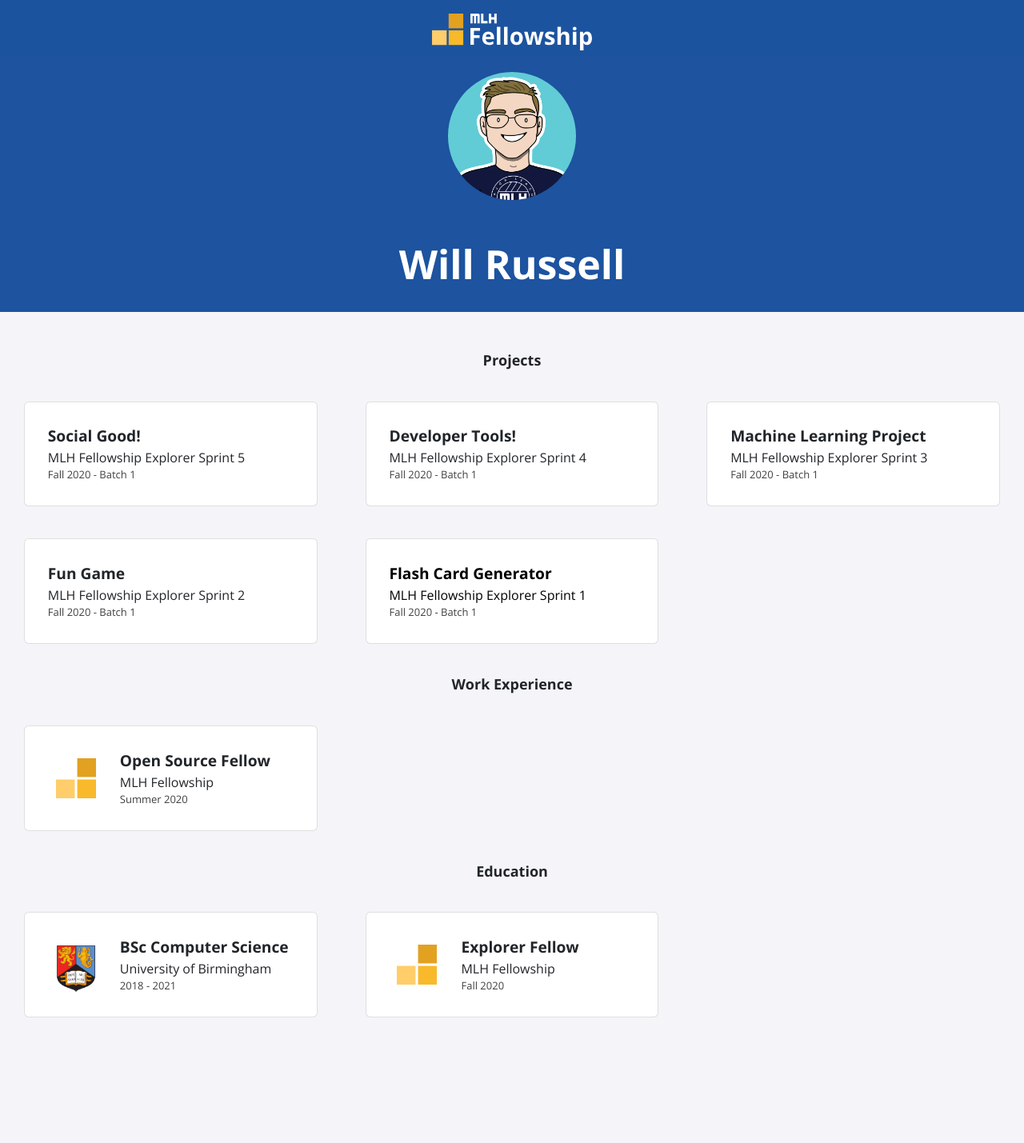
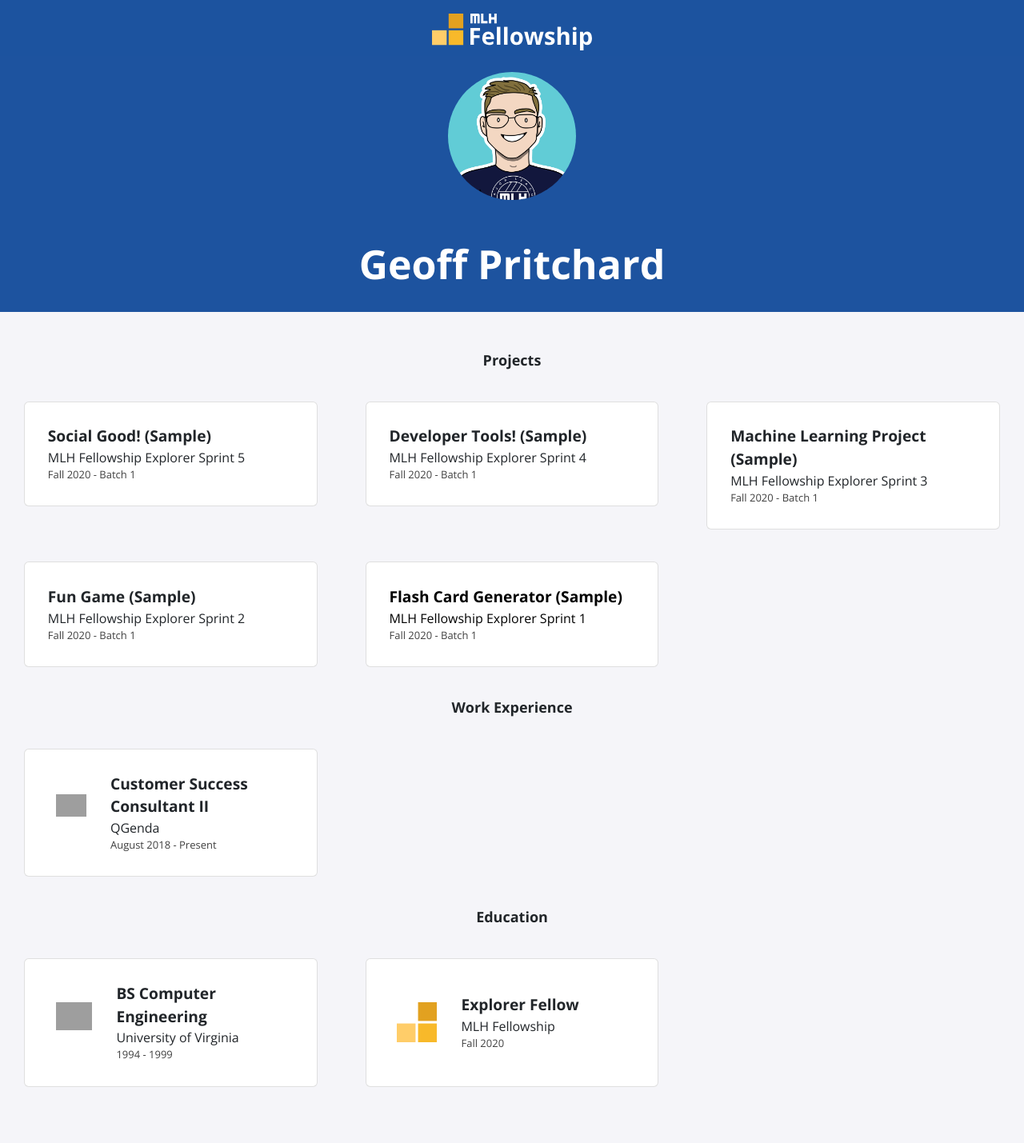
Before and after one commit to gpritchard/gpritchard.github.io, a Jekyll site: the page built from index.html, in a window 1280 px wide. Shown: the whole page at 80% size. Built offline with Jekyll 4.4.1, drawn with Linux system fonts in a browser that asks for light colours; nearby versions of some CDN libraries; before the commit the page ends 1342 px from its top, so only the background shows below that; grey boxes are pictures that could not be loaded.

Commit message:
First changes. Customized to my experience and projects.

```diff
--- a/_config.yml
+++ b/_config.yml
@@ -1,13 +1,11 @@
-title: "Will Russell"
-email: fellowship@mlh.io
+title: "Geoff Pritchard"
+email:
 description: >- # this means to ignore newlines until "baseurl:"
-  Write an awesome description for your new site here. You can edit this
-  line in _config.yml. It will appear in your document head meta (for
-  Google search results) and in your feed.xml site description.
+  Learning from scratch. Starting my Act II as an On Deck No-Code Fellow
 baseurl: "/"
-url: "/portfolio-template"
-twitter_username: mlhacks
-github_username:  mlh-fellowship
+url: "/gpritchard"
+twitter_username: GeoffPritchard
+github_username:
 
 sass:
   sass_dir: _sass
--- a/_data/education.yml
+++ b/_data/education.yml
@@ -1,7 +1,7 @@
-- course: BSc Computer Science
-  institute: University of Birmingham
-  dates: 2018 - 2021
-  logo: uob.png
+- course: BS Computer Engineering
+  institute: University of Virginia
+  dates: 1994 - 1999
+  logo:
 
 - course: Explorer Fellow
   institute: MLH Fellowship
--- a/_data/experience.yml
+++ b/_data/experience.yml
@@ -1,4 +1,4 @@
-- role: Open Source Fellow
-  company: MLH Fellowship
-  dates: Summer 2020
-  logo: fellowship.svg
+- role: Customer Success Consultant II
+  company: QGenda
+  dates: August 2018 - Present
+  logo:
--- a/_data/projects.yml
+++ b/_data/projects.yml
@@ -1,20 +1,20 @@
-- title: Social Good!
+- title: Social Good! (Sample)
   event: MLH Fellowship Explorer Sprint 5
   date: Fall 2020 - Batch 1
 
-- title: Developer Tools!
+- title: Developer Tools! (Sample)
   event: MLH Fellowship Explorer Sprint 4
   date: Fall 2020 - Batch 1
 
-- title: Machine Learning Project
+- title: Machine Learning Project (Sample)
   event: MLH Fellowship Explorer Sprint 3
   date: Fall 2020 - Batch 1
 
-- title: Fun Game
+- title: Fun Game (Sample)
   event: MLH Fellowship Explorer Sprint 2
   date: Fall 2020 - Batch 1
 
-- title: Flash Card Generator
+- title: Flash Card Generator (Sample)
   event: MLH Fellowship Explorer Sprint 1
   date: Fall 2020 - Batch 1
   page-name: sprint1
```
Also changed, not shown: 1 other file.
